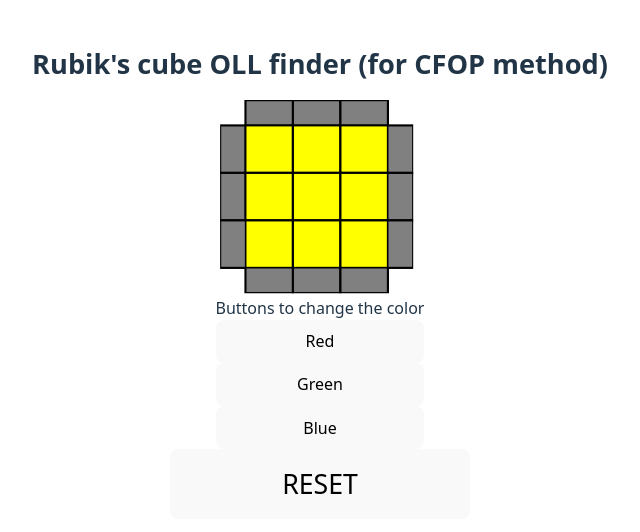
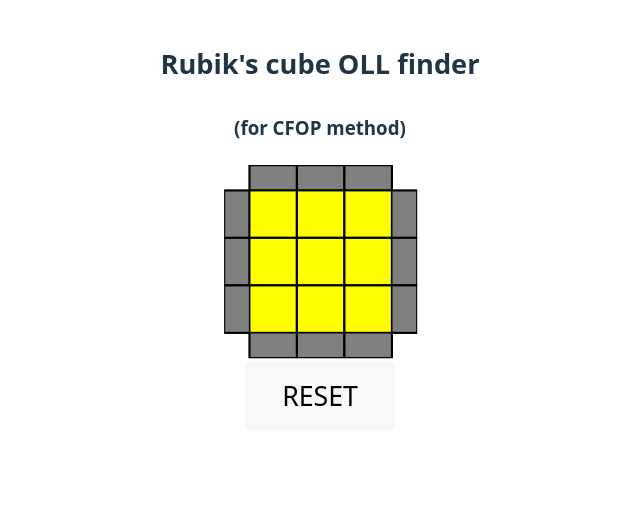
Before and after one commit to BassTony/rubik_oll_finder, a React (Vite) app: page / in a window 1280 px wide. Shown: the top 532 px of the page, without its empty margins (320-960 px from the left). Built offline with nearby package versions, Linux system fonts and the light colour scheme.

Commit message:
removed some random color buttons and did ui tweaks

```diff
--- a/src/Rubik.tsx
+++ b/src/Rubik.tsx
@@ -839,9 +839,10 @@ function Rubik() {
 
   return (
     <div style={{ display: 'flex', flexDirection: 'column', alignItems: 'center' }}>
-      <h1>Rubik's cube OLL finder (for CFOP method)</h1>
+      <h1>Rubik's cube OLL finder</h1>
+      <h3>(for CFOP method)</h3>
       <SVGPoly polyId={"clickable"} faces={faces} clickFn={toggleFace} />
-      <button style={{ width: "300px", fontSize: "20pt" }} onClick={() => setFaces(facesData)}>
+      <button style={{ width: "150px", fontSize: "20pt" }} onClick={() => setFaces(facesData)}>
         RESET
       </button>
 
@@ -962,11 +963,11 @@ const SVGPoly = ({ polyId, faces, clickFn }: { polyId: string, faces: boolean[][
       </svg>
 
 
-      Buttons to change the color
+      {/* Buttons to change the color
       <button onClick={() => changeColor('red')}>Red</button>
       <button onClick={() => changeColor('green')}>Green</button>
       <button onClick={() => changeColor('blue')}>Blue</button>
-
+      */}
     </div>
   );
   // }
```
